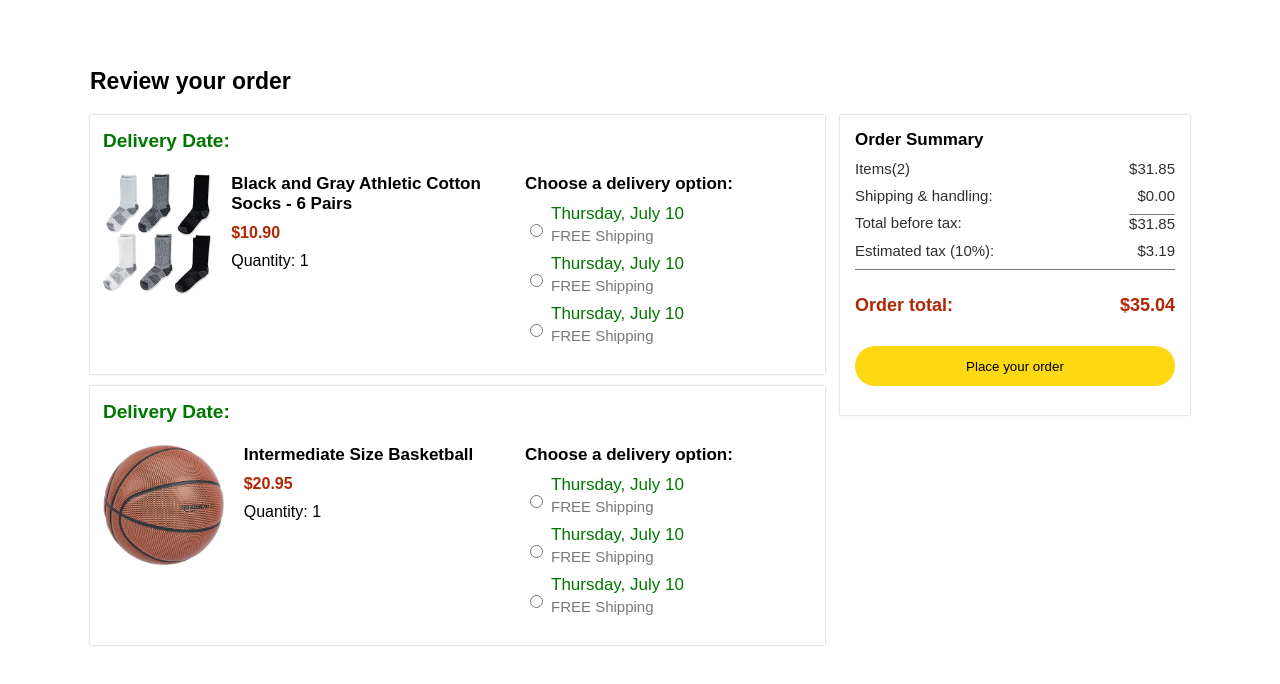
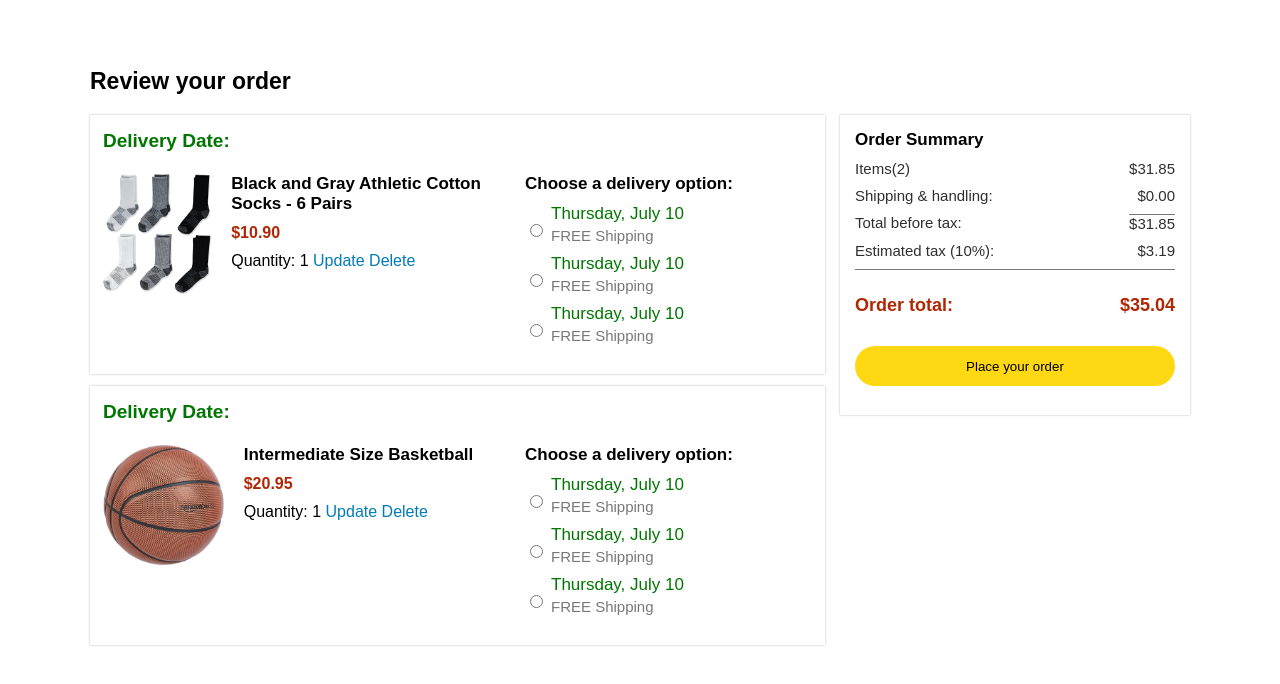
Before and after one commit to Risa-2506/Amazon-Clone, a plain HTML site: page cart.html in a window 1280 px wide. Shown: the part 82-766 px from the top of the page. Drawn offline with Linux system fonts and the light colour scheme.

Commit message:
creating update delete

```diff
--- a/scripts/cart.js
+++ b/scripts/cart.js
@@ -29,8 +29,16 @@ cart.forEach((item) =>
                 <div class="price">
                   $${(matchingitem.priceCents/100).toFixed(2)}
                 </div>
-                <div class="quantity">
-                  Quantity: ${item.quantity}
+                <div class="quantity-update-delete">
+                  <span class="quantity">
+                    Quantity: ${item.quantity}
+                  </span>
+                  <span class="update-link">
+                    Update
+                  </span>
+                  <span class="delete-link">
+                    Delete
+                  </span>
                 </div>
               </div>
             </div>
--- a/styles/cart-checkout.css
+++ b/styles/cart-checkout.css
@@ -93,9 +93,22 @@
   font-size: 16px;
   margin-bottom: 10px;
 }
-.quantity
+.quantity,
+.update-link,
+.delete-link
 {
   font-family: Arial;
+}
+.update-link,
+.delete-link
+{
+  color: #017cb6;
+}
+.update-link:hover,
+.delete-link:hover
+{
+  cursor: pointer;
+  color:rgb(177, 39, 4) ;
 }
 .delivery-options
 {
```
